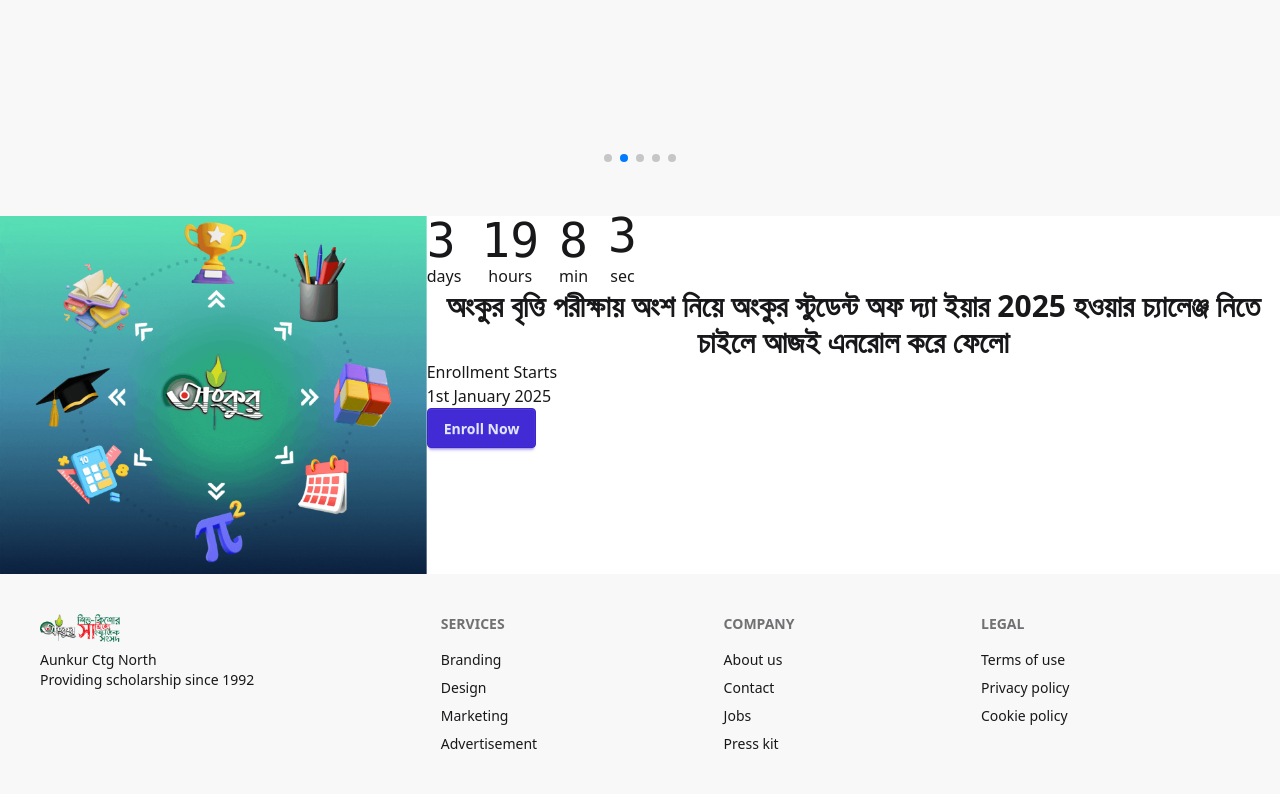
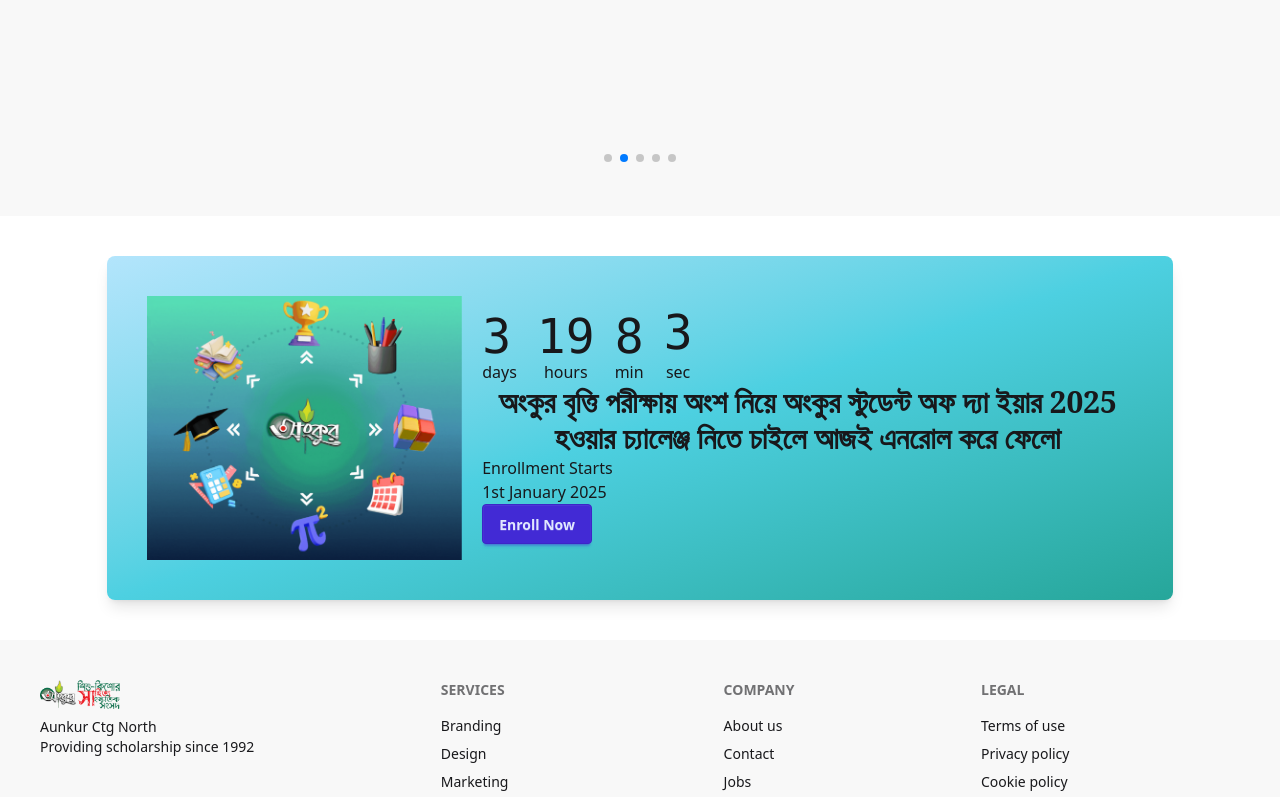
Before and after one commit to atmabdullaham/aunkur-project, a React (Vite) app: page / in a window 1280 px wide. Shown: the part 537-1334 px from the top of the page. Built offline with nearby package versions, Linux system fonts and the light colour scheme; no server answers.

Commit message:
change the enrollment card

```diff
--- a/src/components/EnrollmentTimer.jsx
+++ b/src/components/EnrollmentTimer.jsx
@@ -33,7 +33,7 @@
   }, [targetDate]);
   const counter = "Countdown timer";
   return (
-    <div className="grid grid-cols-6">
+    <div className="grid grid-cols-6 w-10/12 mx-auto bg-gradient-to-br from-[#b3e5fc] via-[#4dd0e1] to-[#26a69a] rounded-lg shadow-lg p-10 my-10 gap-5 items-center">
       <div className="col-span-2">
         <img src={aunkurGif} alt="" className="" />
       </div>
@@ -82,7 +82,7 @@
               sec
             </div>
           </div>
-          <h2 className="text-3xl font-bold text-center">
+          <h2 className="text-3xl font-bold text-center font-tirobangla">
             অংকুর বৃত্তি পরীক্ষায় অংশ নিয়ে অংকুর স্টুডেন্ট অফ দ্যা ইয়ার 2025
             হওয়ার চ্যালেঞ্জ নিতে চাইলে আজই এনরোল করে ফেলো
           </h2>
```
Also changed, not shown: 1 other file (tests, documents, lock files or other folders).
